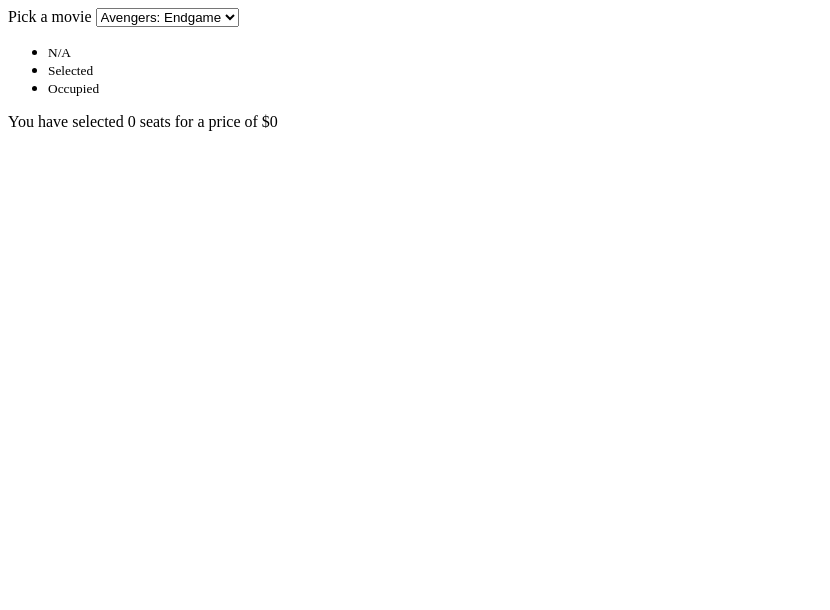
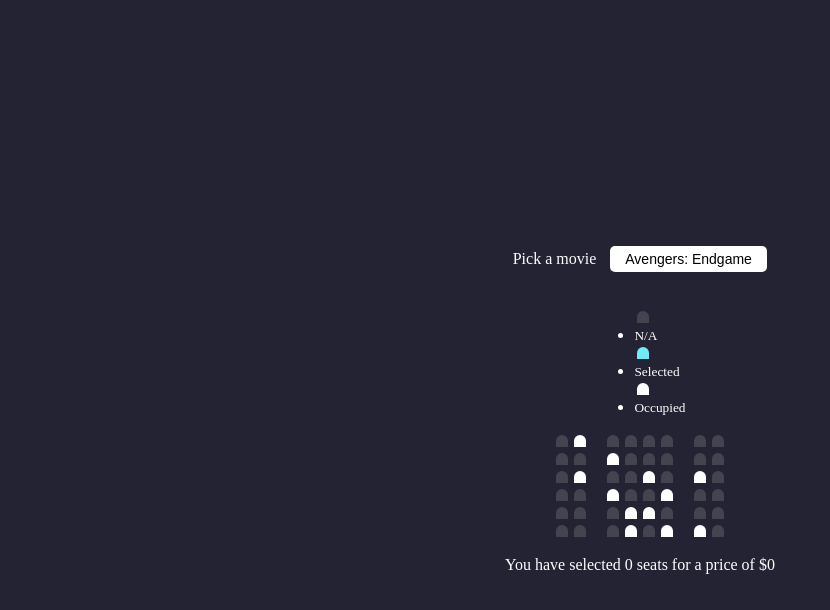
Before and after one commit to sushantskb/Movie-Ticket-Booking, a plain HTML site: page seat.html in a window 1280 px wide. Shown: the whole page, without its empty margins (0-830 px from the left). Drawn offline with Linux system fonts and the light colour scheme.

Commit message:
added the styles for seats

```diff
--- a/css/seat.css
+++ b/css/seat.css
@@ -0,0 +1,61 @@
+*{
+    box-sizing: border-box;
+}
+body{
+    background: #242333;
+    display: flex;
+    flex-direction: column;
+    color: white;
+    align-items: center;
+    justify-content: center;
+    height: 100vh;
+}
+
+/* 5th code goes here, styling the seats */
+.seat{
+    background-color: #444451;
+    height: 12px;
+    width: 12px;
+    margin: 3px;
+    border-top-left-radius: 10px;
+    border-top-right-radius: 10px;
+}
+.row{
+    display: flex;
+}
+/* --end-- */
+
+/* 6th code goes here, styling the movie container */
+.movie-container{
+    margin: 20px 0;
+}
+.movie-container select{
+    background-color: #fff;
+    border: 0;
+    border-radius: 5px;
+    font-size: 14px;
+    margin-left: 10px;
+    padding: 5px 15px 5px 15px;
+    -moz-appearance: none;
+    -webkit-appearance: none;
+    appearance: none;
+}
+/* --end-- */
+
+/* 7th code goes here, styling the seats colur */
+.seat.selected{
+    background-color: #6feaf6;
+}
+.seat.occupied{
+    background-color: #fff;
+}
+/* --end-- */
+
+/* 8th code goes here, arranging the seats */
+.seat:nth-of-type(2){
+    margin-right: 18px;
+}
+.seat:nth-last-of-type(2){
+    margin-left: 18px;
+}
+/* --end-- */
```
Also changed, not shown: seat.html (+1 -0 lines).
